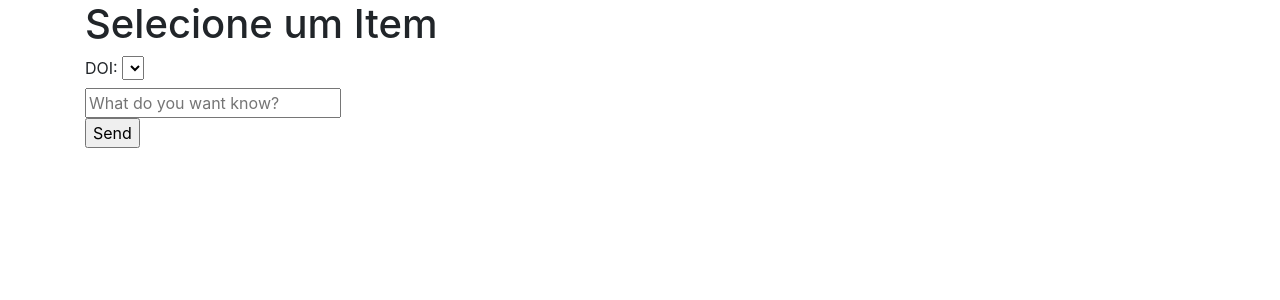
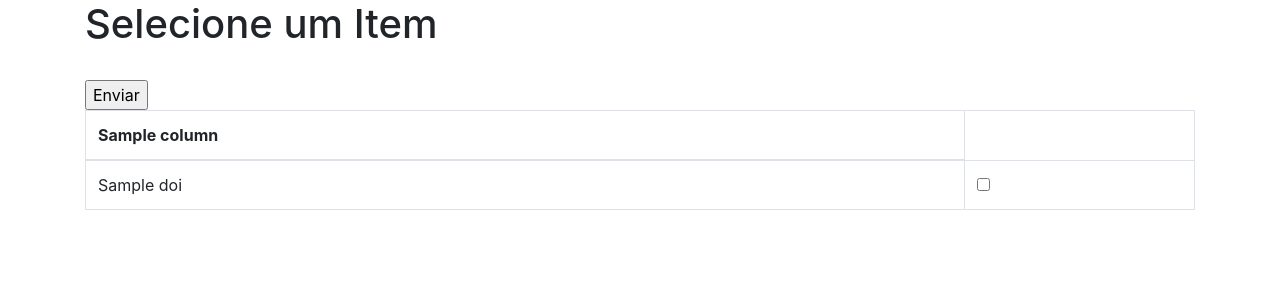
Before and after one commit to omixlab/Mabel, a Flask app: template src/templates/chatgpt_engine.html in a window 1280 px wide. Shown: the part 56-356 px from the top of the page. Run offline with Flask 2, Linux system fonts and the light colour scheme; tables that the repository leaves empty hold one stand-in row (values such as "Sample post"); the template is opened without the code that fills it: values that come from a table or form of the project are taken from there, most other values are stand-ins (such as "Sample title", 1, 10 or a date in 2020); lists and menus that the app fills with data are empty; some libraries are stand-ins or nearby versions.

Commit message:
template_html

```diff
--- a/src/templates/chatgpt_engine.html
+++ b/src/templates/chatgpt_engine.html
@@ -7,15 +7,25 @@ Login
 <body>
     <h1>Selecione um Item</h1>
     <form method="POST">
-        {{ form.csrf_token }}
-        <div>
-            {{ form.doi.label }}
-            {{ form.doi() }}
-            <div class="text-justify">{{form.question(placeholder = 'What do you want know?')}}</div>
-        </div>
-        <div>
-            {{ form.submit() }}
-        </div>
+        <table class="table table-hover table-bordered" >
+            <thead>
+                <tr>
+                    {% for column_name in df.columns %}
+                        <th space="col" class="wide-cell">{{column_name}}</th>
+                    {% endfor %}
+                </tr>
+            </thead>
+            <tbody>
+                {% for index, row in data.iterrows() %}
+                <tr>
+                    <td>{{ row['doi'] }}</td>
+                    <td><input type="checkbox" name="selected_doi" value="{{ row['doi'] }}"></td>
+                </tr>
+                {% endfor %}
+            </tbody>
+        <br>
+        <input type="submit" value="Enviar">
     </form>
+
 </body>
 {% endblock %}
```
